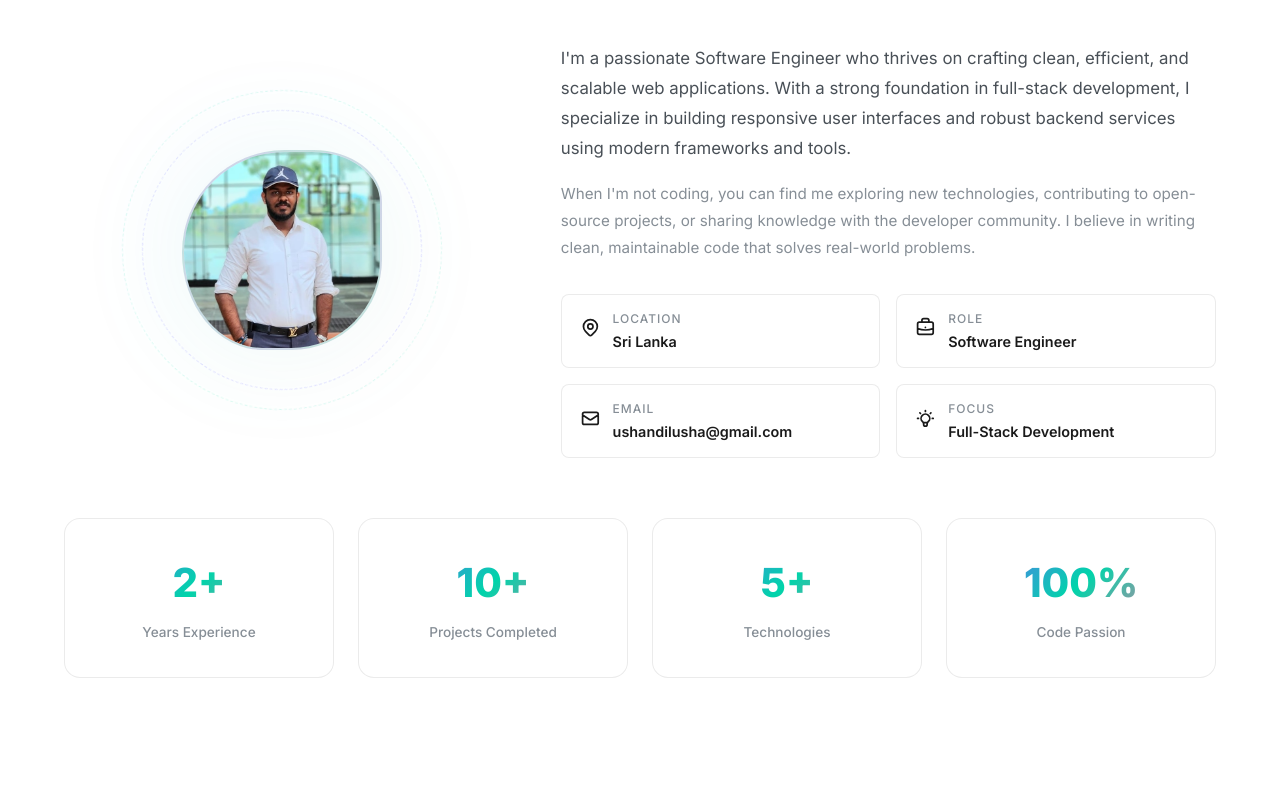
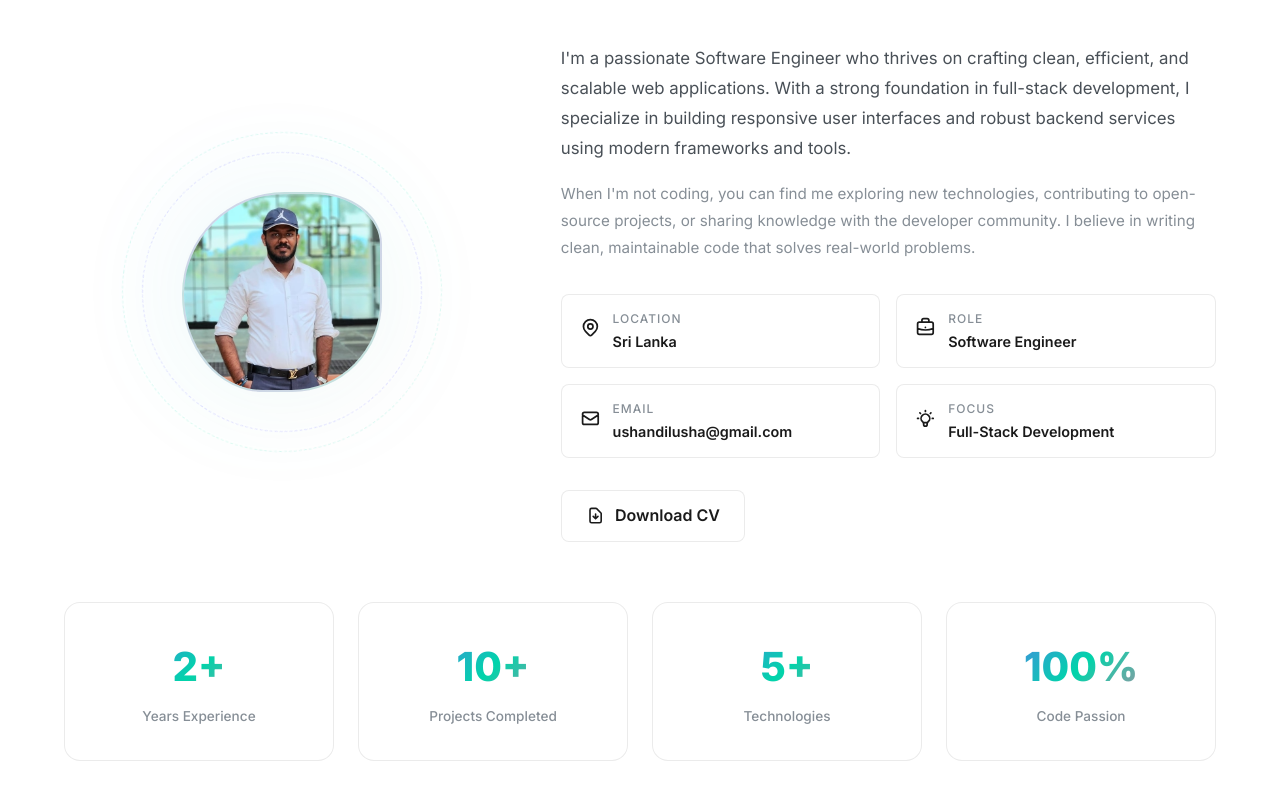
Before and after one commit to Ushan-Dilusha/ushandilusha, a React (Vite) app: page / in a window 1280 px wide. Shown: the part 1030-1830 px from the top of the page. Built offline with nearby package versions, Linux system fonts and the light colour scheme.

Commit message:
feat: add downloadable CV link to About and Hero sections

```diff
--- a/src/components/About.css
+++ b/src/components/About.css
@@ -147,6 +147,35 @@
   margin-top: 2px;
 }
 
+.about__actions {
+  margin-top: 32px;
+}
+
+.about__btn {
+  display: inline-flex;
+  align-items: center;
+  gap: 10px;
+  padding: 12px 24px;
+  background: var(--bg-card);
+  border: 1px solid var(--border-color);
+  border-radius: var(--border-radius-sm);
+  color: var(--text-primary);
+  font-weight: 600;
+  transition: all var(--transition-normal);
+}
+
+.about__btn:hover {
+  background: var(--bg-card-hover);
+  border-color: var(--accent-primary);
+  color: var(--accent-primary);
+  transform: translateY(-3px);
+  box-shadow: 0 8px 20px rgba(0, 0, 0, 0.2);
+}
+
+.about__btn svg {
+  font-size: 1.2rem;
+}
+
 /* Stats */
 .about__stats {
   display: grid;
--- a/src/components/About.tsx
+++ b/src/components/About.tsx
@@ -4,7 +4,8 @@ import {
   HiOutlineLocationMarker,
   HiOutlineBriefcase,
   HiOutlineMail,
-  HiOutlineLightBulb
+  HiOutlineLightBulb,
+  HiOutlineDocumentDownload
 } from 'react-icons/hi';
 import './About.css';
 
@@ -96,6 +97,13 @@ export default function About() {
                 </div>
               </div>
             </div>
+
+            <div className="about__actions">
+              <a href={personalInfo.resumeUrl} className="about__btn" target="_blank" rel="noopener noreferrer" download="Ushan_Dilusha_CV.pdf">
+                <HiOutlineDocumentDownload />
+                <span>Download CV</span>
+              </a>
+            </div>
           </div>
         </div>
 
--- a/src/components/Hero.tsx
+++ b/src/components/Hero.tsx
@@ -9,7 +9,7 @@ import {
   FaFacebookF,
   FaWhatsapp
 } from 'react-icons/fa6';
-import { HiOutlineMail, HiArrowRight } from 'react-icons/hi';
+import { HiOutlineMail, HiArrowRight, HiOutlineDocumentDownload } from 'react-icons/hi';
 import ParticlesBackground from './ParticlesBackground';
 import './Hero.css';
 
@@ -68,6 +68,10 @@ export default function Hero() {
               document.querySelector('#contact')?.scrollIntoView({ behavior: 'smooth' });
             }}>
               <span>Get in Touch</span>
+            </a>
+            <a href={personalInfo.resumeUrl} className="hero__btn hero__btn--secondary" target="_blank" rel="noopener noreferrer">
+              <span>Resume</span>
+              <HiOutlineDocumentDownload size={18} />
             </a>
           </div>
 
--- a/src/data/portfolioData.ts
+++ b/src/data/portfolioData.ts
@@ -79,7 +79,7 @@ export const personalInfo = {
   stackoverflow: 'https://stackoverflow.com/users/20942289/ushan-dilusha',
   medium: 'https://medium.com/@ushandilusha',
   location: 'Sri Lanka',
-  resumeUrl: '#',
+  resumeUrl: '/Ushan_Dilusha_CV.pdf',
   avatar: '/avatar.jpeg',
 };
 
```
Also changed, not shown: 1 other file (tests, documents, lock files or other folders).
